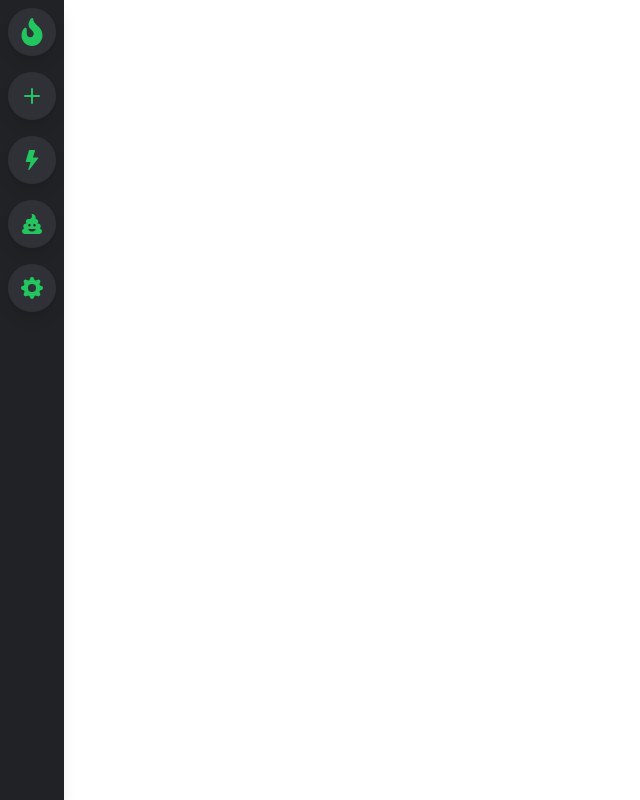
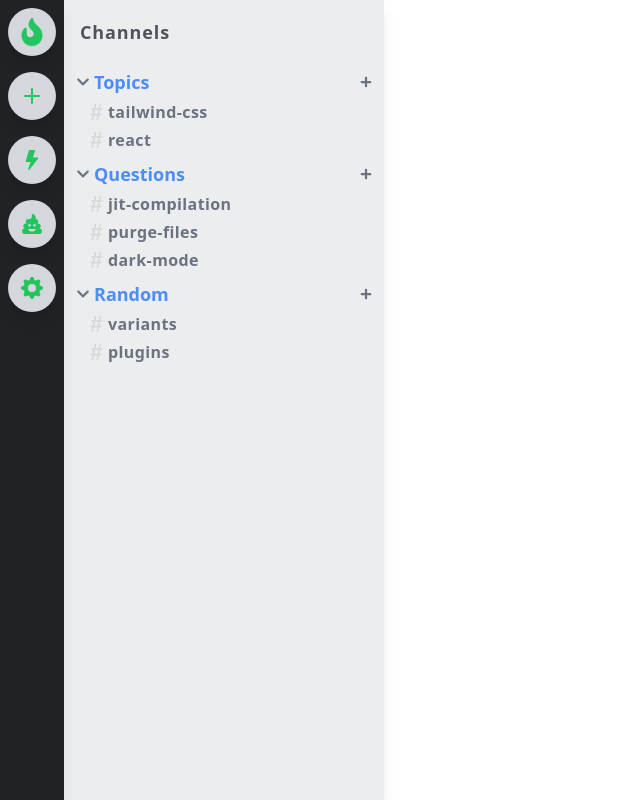
Before and after one commit to Dmitry1007/discord-navbar, a React (Create React App) app: page / in a window 1280 px wide. Shown: the whole page, without its empty margins (0-640 px from the left). Built offline with nearby package versions, Linux system fonts and the light colour scheme.

Commit message:
Channel Bar

```diff
--- a/src/App.js
+++ b/src/App.js
@@ -1,11 +1,13 @@
 // import logo from "./logo.svg";
 import "./App.css";
+import ChannelBar from "./ChannelBar";
 import SideBar from "./SideBar";
 
 function App() {
     return (
         <div className="flex">
             <SideBar />
+            <ChannelBar />
         </div>
     );
 }
--- /dev/null
+++ b/src/ChannelBar.js
@@ -0,0 +1,77 @@
+import { useState } from "react";
+import { BsHash } from "react-icons/bs";
+import { FaChevronDown, FaChevronRight, FaPlus } from "react-icons/fa";
+
+const topics = ["tailwind-css", "react"];
+const questions = ["jit-compilation", "purge-files", "dark-mode"];
+const random = ["variants", "plugins"];
+
+const ChannelBar = () => {
+    return (
+        <div className="channel-bar shadow-lg">
+            <ChannelBlock />
+            <div className="channel-container">
+                <Dropdown header="Topics" selections={topics} />
+                <Dropdown header="Questions" selections={questions} />
+                <Dropdown header="Random" selections={random} />
+            </div>
+        </div>
+    );
+};
+
+const Dropdown = ({ header, selections }) => {
+    const [expanded, setExpanded] = useState(true);
+
+    return (
+        <div className="dropdown">
+            <div
+                onClick={() => setExpanded(!expanded)}
+                className="dropdown-header"
+            >
+                <ChevronIcon expanded={expanded} />
+                <h5
+                    className={
+                        expanded
+                            ? "dropdown-header-text-selected"
+                            : "dropdown-header-text"
+                    }
+                >
+                    {header}
+                </h5>
+                <FaPlus
+                    size="12"
+                    className="text-accent text-opacity-80 my-auto ml-auto"
+                />
+            </div>
+            {expanded &&
+                selections &&
+                selections.map((selection) => (
+                    <TopicSelection selection={selection} />
+                ))}
+        </div>
+    );
+};
+
+const ChevronIcon = ({ expanded }) => {
+    const chevClass = "text-accent text-opacity-80 my-auto mr-1";
+    return expanded ? (
+        <FaChevronDown size="14" className={chevClass} />
+    ) : (
+        <FaChevronRight size="14" className={chevClass} />
+    );
+};
+
+const TopicSelection = ({ selection }) => (
+    <div className="dropdown-selection">
+        <BsHash size="24" className="text-gray-400" />
+        <h5 className="dropdown-selection-text">{selection}</h5>
+    </div>
+);
+
+const ChannelBlock = () => (
+    <div className="channel-block">
+        <h5 className="channel-block-text">Channels</h5>
+    </div>
+);
+
+export default ChannelBar;
--- a/src/SideBar.js
+++ b/src/SideBar.js
@@ -4,11 +4,14 @@ import { FaFire, FaPoo } from "react-icons/fa";
 const SideBar = () => {
     return (
         <div className="fixed top-0 left-0 h-screen w-16 flex flex-col bg-gray-900 shadow-lg">
-            <SideBarIcon icon={<FaFire size="28" />} />
-            <SideBarIcon icon={<BsPlus size="32" />} />
-            <SideBarIcon icon={<BsFillLightningFill size="20" />} />
-            <SideBarIcon icon={<FaPoo size="20" />} />
-            <SideBarIcon icon={<BsGearFill size="22" />} />
+            <SideBarIcon text="Fire" icon={<FaFire size="28" />} />
+            <SideBarIcon text="Plus" icon={<BsPlus size="32" />} />
+            <SideBarIcon
+                text="Thunder"
+                icon={<BsFillLightningFill size="20" />}
+            />
+            <SideBarIcon text="Poop" icon={<FaPoo size="20" />} />
+            <SideBarIcon text="Settings" icon={<BsGearFill size="22" />} />
         </div>
     );
 };
--- a/src/index.css
+++ b/src/index.css
@@ -1,27 +1,24 @@
+/* @import-normalize; */
+@tailwind utilities;
 @tailwind base;
 @tailwind components;
-@tailwind utilities;
-
-/* body {
-  margin: 0;
-  font-family: -apple-system, BlinkMacSystemFont, 'Segoe UI', 'Roboto', 'Oxygen',
-    'Ubuntu', 'Cantarell', 'Fira Sans', 'Droid Sans', 'Helvetica Neue',
-    sans-serif;
-  -webkit-font-smoothing: antialiased;
-  -moz-osx-font-smoothing: grayscale;
+*,
+*::before,
+*::after {
+    box-sizing: border-box;
+    margin: 0;
+    padding: 0;
 }
-
-code {
-  font-family: source-code-pro, Menlo, Monaco, Consolas, 'Courier New',
-    monospace;
-} */
 
 @layer components {
     .sidebar-icon {
         @apply relative flex items-center justify-center
-        h-12 w-12 mt-2 mb-2 mx-auto shadow-lg
-        bg-gray-800 text-green-500 hover:bg-green-600 hover:text-white
-        rounded-3xl hover:rounded-xl transition-all duration-300 ease-linear cursor-pointer;
+    h-12 w-12 mt-2 mb-2 mx-auto
+  bg-gray-400 hover:bg-green-600 dark:bg-gray-800
+  text-green-500 hover:text-white
+    hover:rounded-xl rounded-3xl
+    transition-all duration-300 ease-linear
+    cursor-pointer shadow-lg;
     }
 
     .sidebar-tooltip {
@@ -30,4 +27,200 @@ code {
     text-xs font-bold
     transition-all duration-100 scale-0 origin-left;
     }
+
+    .sidebar-hr {
+        @apply bg-gray-200 dark:bg-gray-800
+    border border-gray-200 dark:border-gray-800 rounded-full
+    mx-2;
+    }
+
+    .top-navigation {
+        @apply flex flex-row items-center justify-evenly
+    bg-gray-300 dark:bg-gray-700 bg-opacity-90
+    w-full h-16
+    m-0
+    shadow-lg;
+    }
+
+    .top-navigation-icon {
+        @apply text-gray-500
+    mr-3 ml-4
+    transition duration-300 ease-in-out
+    hover:text-pink-400
+    cursor-pointer;
+    }
+
+    .top-navigation-icon:first {
+        @apply ml-auto mr-4;
+    }
+
+    .title-hashtag {
+        @apply text-lg tracking-wider font-semibold text-gray-500
+    ml-2 my-auto;
+    }
+
+    .title-text {
+        @apply text-xl text-gray-500 tracking-wider font-semibold text-opacity-80
+    mr-auto ml-2 my-auto
+    transition duration-300 ease-in-out;
+    }
+
+    .search {
+        @apply w-1/5 flex items-center justify-start
+    bg-gray-400 dark:bg-gray-600
+    text-gray-500
+    px-2 h-9 ml-0 mr-0
+    rounded-md shadow-md
+    transition duration-300 ease-in-out;
+    }
+
+    .search-input {
+        @apply w-full font-sans font-semibold
+    bg-transparent outline-none
+    text-gray-500  placeholder-gray-500
+    pl-1 rounded;
+    }
+
+    .content-container {
+        @apply flex flex-col
+    bg-gray-300 dark:bg-gray-700
+    m-0
+    h-full w-full
+    overflow-hidden;
+    }
+
+    .content-list {
+        @apply flex flex-col items-center
+    h-full w-full
+    mt-0 ml-0 mx-auto px-0 pb-12
+    overflow-y-scroll;
+    }
+
+    .post {
+        @apply w-full
+    flex flex-row items-center justify-evenly
+    py-4 px-8 m-0
+    cursor-pointer;
+    }
+
+    .post-selected {
+        @apply bg-green-400 dark:bg-gray-900
+    shadow-md;
+    }
+
+    .post-content {
+        @apply w-4/5
+    flex flex-col justify-start
+    ml-auto;
+    }
+
+    .post-text {
+        @apply text-lg text-left text-gray-800 dark:text-white
+    mr-auto whitespace-normal;
+    }
+
+    .post-owner {
+        @apply text-left font-semibold text-gray-800 dark:text-white mr-2 cursor-pointer;
+    }
+
+    .avatar-wrapper {
+        @apply flex flex-col items-center
+    w-12
+    m-0 ml-auto mb-auto;
+    }
+
+    .avatar {
+        @apply flex-none
+    w-12 h-full
+    rounded-full shadow-md
+    object-cover bg-gray-100
+    mb-auto mt-0 mx-0
+    cursor-pointer;
+    }
+
+    .timestamp {
+        @apply text-xs text-left font-semibold text-gray-500 dark:text-gray-600 ml-2;
+    }
+
+    .bottom-bar {
+        @apply flex flex-row items-center justify-between
+    fixed left-88 right-8 bottom-2
+    rounded-lg shadow-lg
+    bg-gray-400 dark:bg-gray-600 px-2
+    h-12;
+    }
+
+    .bottom-bar-input {
+        @apply font-semibold w-full
+    bg-transparent outline-none
+    ml-0 mr-auto
+    text-gray-500  dark:text-gray-400 placeholder-gray-500
+    cursor-text;
+    }
+
+    .channel-bar {
+        @apply w-80 h-screen m-0 ml-16 bg-gray-200 dark:bg-gray-800
+     overflow-hidden;
+    }
+
+    .channel-container {
+        @apply flex flex-col items-center justify-start
+    p-1 m-0;
+    }
+
+    .channel-block {
+        @apply flex items-center justify-center
+    h-16
+    m-0 p-0;
+    }
+
+    .channel-block-text {
+        @apply text-lg tracking-wider font-bold
+    text-gray-600 dark:text-gray-400
+    mr-auto ml-4 my-auto align-middle;
+    }
+
+    .dropdown {
+        @apply m-0 w-full px-2 pb-2
+    transition duration-300 ease-in-out;
+    }
+
+    .dropdown-header {
+        @apply flex flex-row items-center justify-evenly
+    mx-0 text-gray-500
+    cursor-pointer;
+    }
+
+    .dropdown-header-text {
+        @apply text-gray-500  text-opacity-90
+    text-lg font-semibold
+    cursor-default;
+    }
+
+    .dropdown-header-text-selected {
+        @apply text-blue-500 text-opacity-90 text-lg font-bold;
+    }
+
+    .dropdown-selection {
+        @apply flex flex-row items-center justify-evenly
+    mt-1 mr-auto ml-2
+    transition duration-300 ease-in-out
+    cursor-pointer;
+    }
+
+    .dropdown-selection-text {
+        @apply text-gray-500 font-semibold tracking-wide
+    mr-auto
+    transition duration-300 ease-in-out
+    hover:text-pink-500 dark:hover:text-gray-500
+    cursor-pointer;
+    }
 }
+
+::-webkit-scrollbar {
+    background-color: transparent;
+}
+
+::-webkit-scrollbar-thumb {
+    @apply bg-gray-500 dark:bg-green-400;
+}
```
